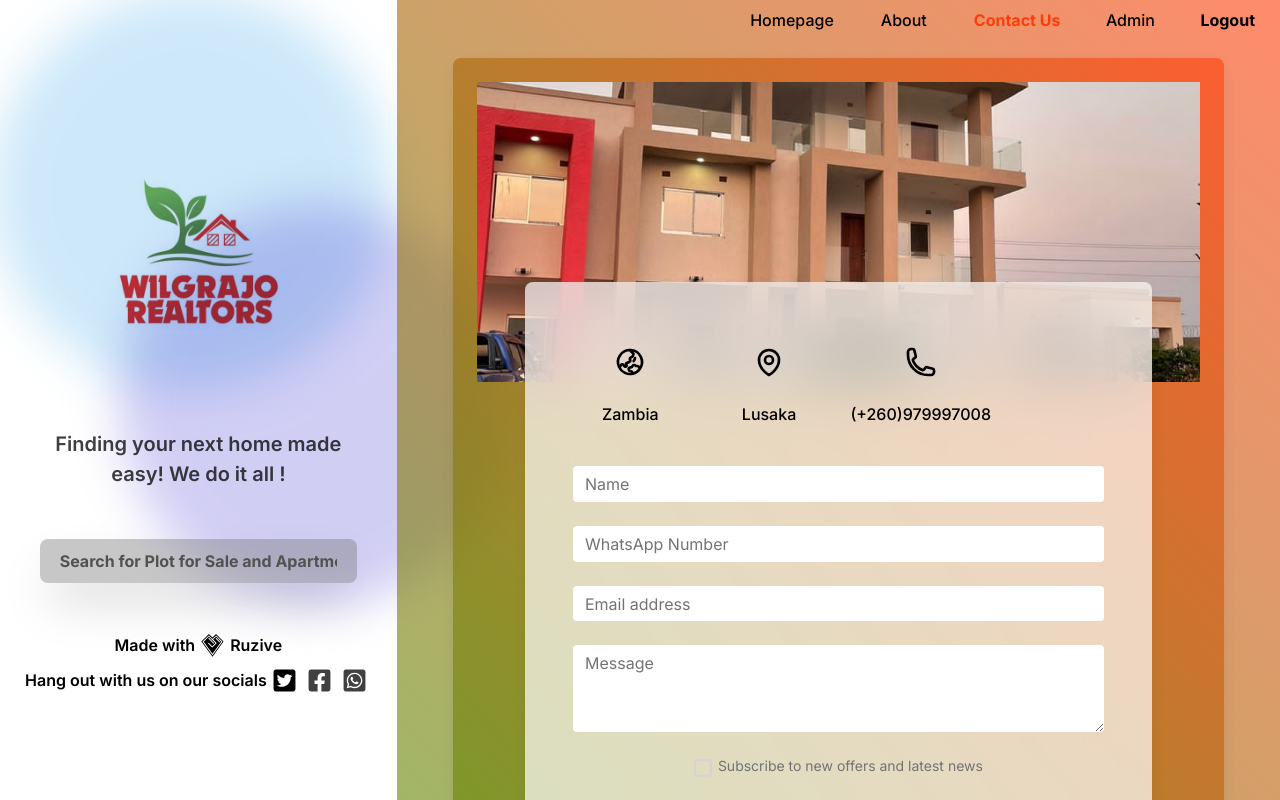
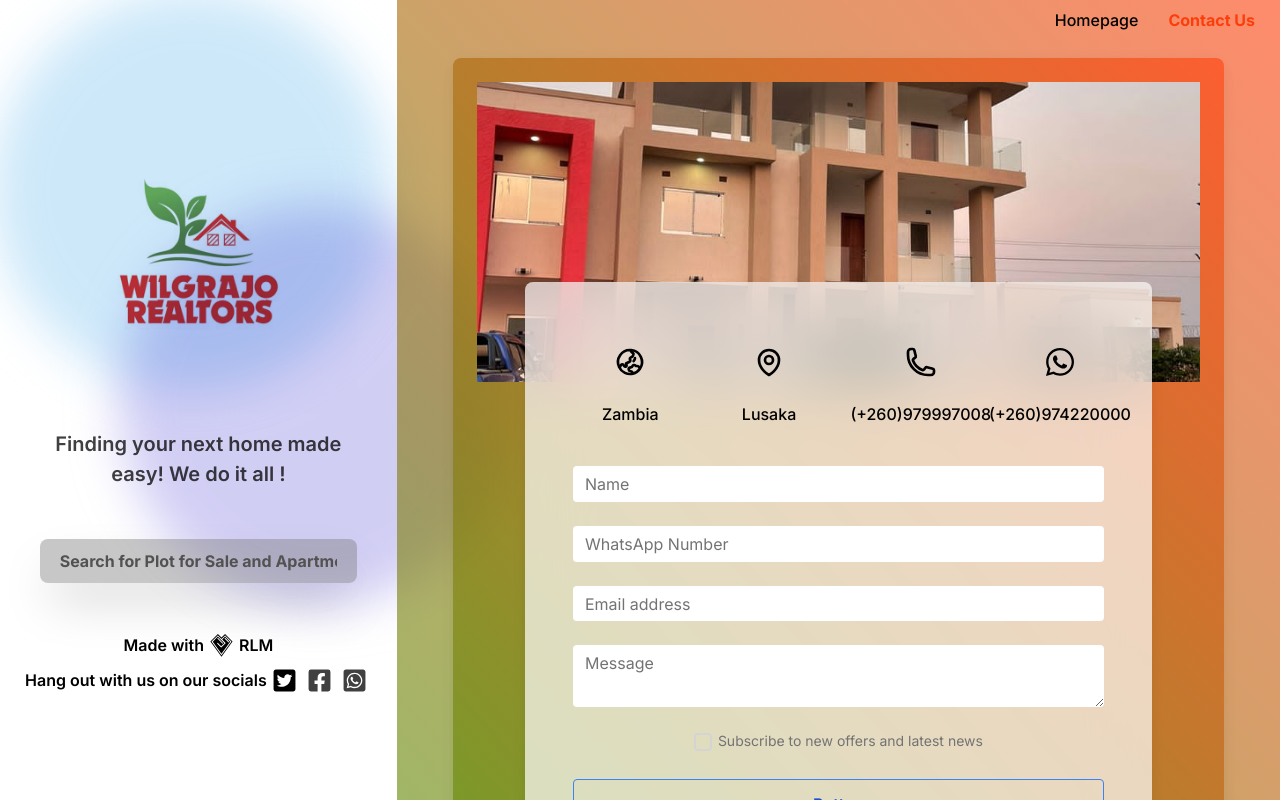
Before and after one commit to ruzive/Wilgrajo-frontend, a Next.js app: page /contact-us in a window 1280 px wide. Shown: the top 800 px of the page. Built offline with nearby package versions, Linux system fonts and the light colour scheme.

Commit message:
remove .env

```diff
--- a/components/contact/contact.tsx
+++ b/components/contact/contact.tsx
@@ -1,6 +1,13 @@
+'use client';
 import bgImage from '@public/assets/images/zimindo_plaza.jpeg';
 import Image from 'next/image';
+import { FaWhatsapp } from 'react-icons/fa6';
 const ContactForm = () => {
+  function contactUS() {
+
+    throw new Error('Function not implemented.');
+  }
+
   return (
     // <div className="grid-cols-4 sm:grid md:grid-cols-2 ">
     <div className="grid-cols-4 sm:grid-cols-2 2xl:grid-cols-3 grid-rows-auto gap-4 py-[10px] w-[90%] mx-auto">
@@ -38,6 +45,10 @@ const ContactForm = () => {
                     </svg>
                     <h6 className="font-medium">(+260)979997008</h6>
                   </div>
+                  <div className="mx-auto mb-6 text-center md:mb-0">
+                    <FaWhatsapp size={45} className="mx-auto mb-6 h-8 w-8 text-primary dark:text-primary-400"/>
+                    <h6 className="font-medium">(+260)974220000</h6>
+                  </div>
                 </div>
                 <div className="mx-auto max-w-[700px]">
                   <form>
@@ -51,7 +62,7 @@ const ContactForm = () => {
                       </label>
                     </div>
                     <div className="relative mb-6" data-te-input-wrapper-init>
-                      <input type="number"
+                      <input type="text"
                         className="peer block min-h-[auto] w-full rounded border-0 bg-blue py-[0.32rem] px-3 leading-[1.6] outline-none transition-all duration-200 ease-linear focus:placeholder:opacity-100 peer-focus:text-primary data-[te-input-state-active]:placeholder:opacity-100 motion-reduce:transition-none dark:text-neutral-200 dark:placeholder:text-neutral-200 dark:peer-focus:text-primary [&:not([data-te-input-placeholder-active])]:placeholder:opacity-0"
                         id="number" placeholder="WhatsApp Number" />
                       <label
@@ -71,7 +82,7 @@ const ContactForm = () => {
                     <div className="relative mb-6" data-te-input-wrapper-init>
                       <textarea
                         className="peer block min-h-[auto] w-full rounded border-0 bg-blue py-[0.32rem] px-3 leading-[1.6] outline-none transition-all duration-200 ease-linear focus:placeholder:opacity-100 data-[te-input-state-active]:placeholder:opacity-100 motion-reduce:transition-none dark:text-neutral-200 dark:placeholder:text-neutral-200 [&:not([data-te-input-placeholder-active])]:placeholder:opacity-0"
-                        id="message" rows="3" placeholder="Your message"></textarea>
+                        id="message" placeholder="Your message"></textarea>
                       <label
                         className="pointer-events-none absolute top-0 left-3 mb-0 max-w-[90%] origin-[0_0] truncate pt-[0.37rem] leading-[1.6] text-neutral-500 transition-all duration-200 ease-out peer-focus:-translate-y-[0.9rem] peer-focus:scale-[0.8] peer-focus:text-primary peer-data-[te-input-state-active]:-translate-y-[0.9rem] peer-data-[te-input-state-active]:scale-[0.8] motion-reduce:transition-none dark:text-neutral-200 dark:peer-focus:text-primary">Message</label>
                     </div>
@@ -83,7 +94,7 @@ const ContactForm = () => {
                     </div>
 
                     {/* <button type="submit" className="block w-full py-3 px-6 mb-8 font-semibold text-center text-white bg-primary rounded hover:bg-primary-900 focus:outline-none focus:bg-primary-900">Send</button> */}
-                    <button className="block w-full bg-transparent hover:bg-blue-500 text-blue-700 font-semibold hover:text-white py-3 px-6 border border-blue-500 hover:border-transparent rounded">Button</button>
+                    <button className="block w-full bg-transparent hover:bg-blue-500 text-blue-700 font-semibold hover:text-white py-3 px-6 border border-blue-500 hover:border-transparent rounded" onClick={()=> contactUS()}>Button</button>
                   </form>
                 </div>
               </div>
--- a/components/navbar/Links/Links.tsx
+++ b/components/navbar/Links/Links.tsx
@@ -1,5 +1,5 @@
 import Link from "next/link"
-import NavLink from "../navLink/NavLink"
+import NavLink from '@components/navbar/navLink/navLink'
 
 
 const Links = () => {
@@ -10,11 +10,11 @@ const Links = () => {
       path:"/",
 
     },
-    {
-      title:"About",
-      path:"/about",
+    // {
+    //   title:"About",
+    //   path:"/about",
 
-    },
+    // },
     {
       title:"Contact Us",
       path:"/contact-us",
@@ -29,7 +29,7 @@ const Links = () => {
       {links.map((link=>(
         <NavLink item={link} key={link.path}/>
        )))}
-      {session ? (
+      {/* {session ? (
        <>
 
           {isAdmin && <NavLink item={{title : "Admin", path: "/admin"}}/>}
@@ -38,7 +38,7 @@ const Links = () => {
         </>
       ) : (
         <NavLink item={{title : "Login", path: "/login"}} />
-      )}
+      )} */}
     </div>
   )
 }
--- a/components/social.tsx
+++ b/components/social.tsx
@@ -10,7 +10,7 @@ const Socials: FunctionComponent = () => {
             Made with
             <span className='mx-[5px]'>
                 <GiMineralHeart size={25}/>
-            </span> Ruzive
+            </span> RLM
         </div>
         <div className='flex justify-center font-semibold my-[10px]'>
             Hang out with us on our socials
@@ -19,7 +19,7 @@ const Socials: FunctionComponent = () => {
                 <FaTwitterSquare size={25}/></Link>
             </span>
             <span className='mx-[5px]'>
-            <Link href='#' className='font-bold shadow-2xl rounded-lg bg-neutral-600/30 text-neutral-700 hover:text-neutral-300 hover:bg-neutral-600/60 transition duration-300 cursor-pointer my-[10px]'>
+            <Link href='https://www.facebook.com/wigrajo' className='font-bold shadow-2xl rounded-lg bg-neutral-600/30 text-neutral-700 hover:text-neutral-300 hover:bg-neutral-600/60 transition duration-300 cursor-pointer my-[10px]'>
                 <FaFacebookSquare size={25}/></Link>
             </span>
             <span className='mx-[5px]'>
```
Also changed, not shown: 1 other file (tests, documents, lock files or other folders).
